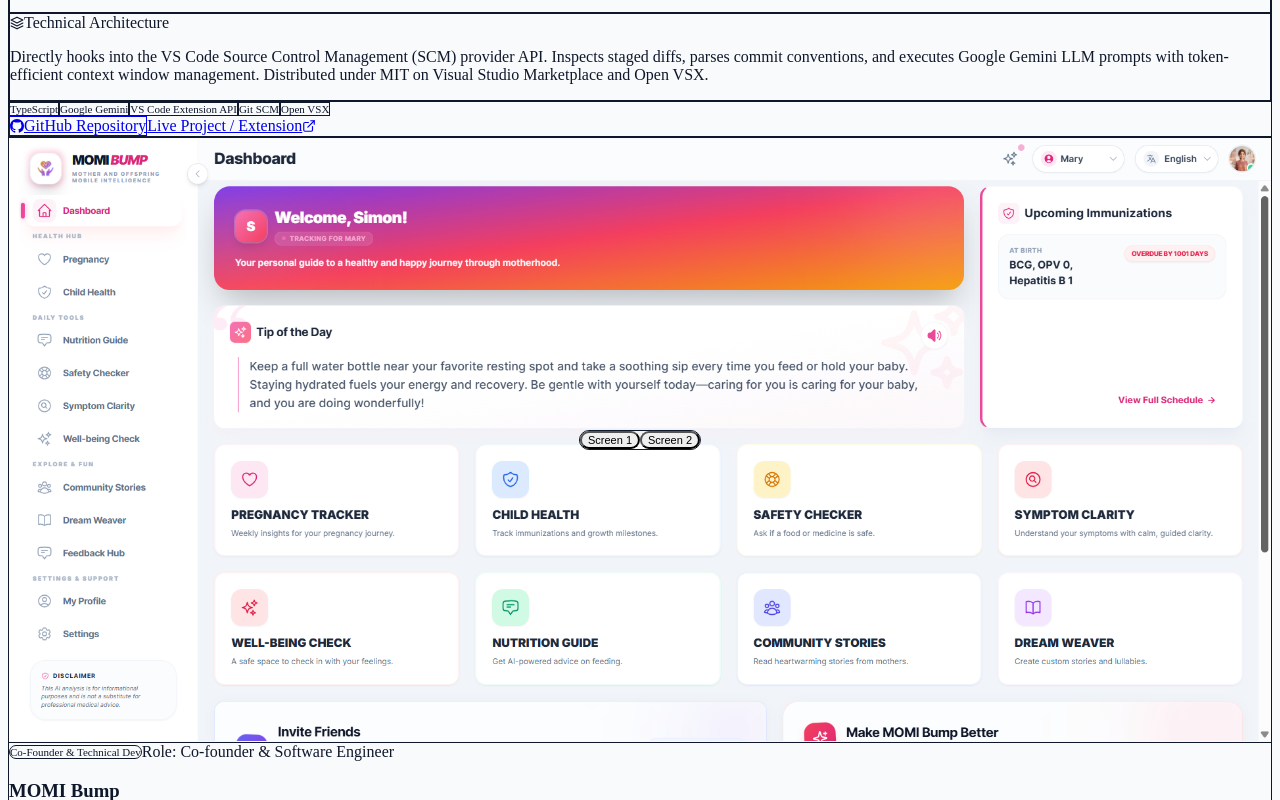
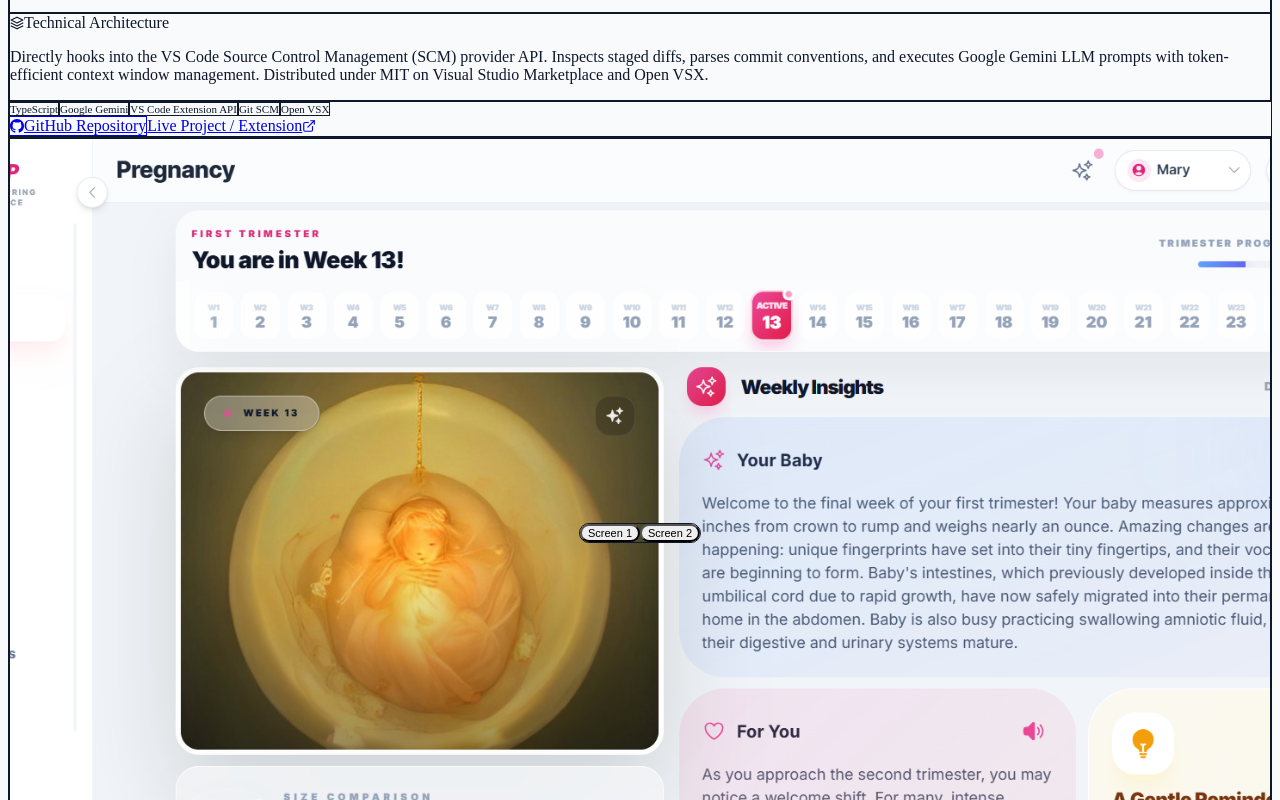
Before and after one commit to symon9/Portfolio, a Next.js app: page / in a window 1280 px wide. Shown: the part 2880-3680 px from the top of the page. Built offline with nearby package versions, Linux system fonts and the light colour scheme.

Commit message:
feat(projects): add auto-rotating screenshot slideshow and theme-optimized tabs

```diff
--- a/app/components/homepage/projects/index.jsx
+++ b/app/components/homepage/projects/index.jsx
@@ -1,6 +1,6 @@
 "use client";
 
-import { useState } from "react";
+import { useState, useEffect } from "react";
 import Image from "next/image";
 import Link from "next/link";
 import { projectsData } from "@/utils/data/projects-data";
@@ -17,6 +17,26 @@
 export default function Projects() {
   const [activeCategory, setActiveCategory] = useState("all");
   const [selectedImages, setSelectedImages] = useState({});
+
+  useEffect(() => {
+    const multiImageProjects = projectsData.filter(
+      (p) => p.images && p.images.length > 1
+    );
+    if (multiImageProjects.length === 0) return;
+
+    const timer = setInterval(() => {
+      setSelectedImages((prev) => {
+        const next = { ...prev };
+        multiImageProjects.forEach((p) => {
+          const currentIdx = next[p.id] ?? 0;
+          next[p.id] = (currentIdx + 1) % p.images.length;
+        });
+        return next;
+      });
+    }, 3800);
+
+    return () => clearInterval(timer);
+  }, []);
 
   const filteredProjects =
     activeCategory === "all"
@@ -78,18 +98,44 @@
                         const currentSrc = project.images ? project.images[activeIdx] || project.images[0] : project.image;
                         return (
                           <>
+                            {project.images && project.images.length > 1 ? (
+                              <div className="relative w-full aspect-[16/10] overflow-hidden rounded-xl border border-slate-200/80 dark:border-white/10 shadow-lg dark:shadow-2xl">
+                                {project.images.map((imgSrc, idx) => {
+                                  const isActive = activeIdx === idx;
+                                  return (
+                                    <Image
+                                      key={imgSrc}
+                                      src={imgSrc}
+                                      alt={`${project.name} preview ${idx + 1}`}
+                                      fill
+                                      sizes="(max-width: 1024px) 100vw, 50vw"
+                                      className={`object-cover object-top transition-all duration-700 ease-in-out ${
+                                        isActive
+                                          ? "opacity-100 scale-100 z-10"
+                                          : "opacity-0 scale-[1.02] pointer-events-none z-0"
+                                      }`}
+                                      priority={idx === 0}
+                                    />
+                                  );
+                                })}
+                              </div>
+                            ) : (
                               <Image
                                 src={currentSrc}
-                              alt={`${project.name} preview ${activeIdx + 1}`}
+                                alt={project.name}
                                 width={900}
                                 height={550}
                                 unoptimized={currentSrc?.endsWith(".gif")}
                                 className="w-full h-auto object-cover rounded-xl border border-slate-200/80 dark:border-white/10 shadow-lg dark:shadow-2xl transition-transform duration-500 group-hover:scale-[1.02]"
                                 priority={project.id === "codemind-ai"}
                               />
+                            )}
+
                             {project.images && project.images.length > 1 && (
-                              <div className="absolute bottom-5 left-1/2 -translate-x-1/2 flex items-center gap-1.5 p-1 rounded-full bg-slate-950/80 dark:bg-black/80 backdrop-blur-md border border-white/15 shadow-xl z-10">
-                                {project.images.map((img, idx) => (
+                              <div className="absolute bottom-5 left-1/2 -translate-x-1/2 flex items-center gap-1.5 p-1 rounded-full bg-white/90 dark:bg-[#0c0e17]/90 backdrop-blur-md border border-slate-300/80 dark:border-white/15 shadow-lg dark:shadow-2xl z-20">
+                                {project.images.map((img, idx) => {
+                                  const isCurrent = activeIdx === idx;
+                                  return (
                                     <button
                                       key={img}
                                       type="button"
@@ -97,15 +143,21 @@
                                         e.stopPropagation();
                                         setSelectedImages((prev) => ({ ...prev, [project.id]: idx }));
                                       }}
-                                    className={`text-[11px] font-mono px-3 py-1 rounded-full transition-all ${
-                                      activeIdx === idx
+                                      className={`text-[11px] font-mono px-3 py-1 rounded-full transition-all flex items-center gap-1.5 ${
+                                        isCurrent
                                           ? "bg-indigo-600 text-white font-semibold shadow-sm"
-                                        : "text-slate-300 hover:text-white hover:bg-white/10"
+                                          : "text-slate-600 dark:text-slate-300 hover:text-slate-900 dark:hover:text-white hover:bg-slate-200/70 dark:hover:bg-white/10"
                                       }`}
                                     >
-                                    Screen {idx + 1}
+                                      <span
+                                        className={`w-1.5 h-1.5 rounded-full ${
+                                          isCurrent ? "bg-white animate-pulse" : "bg-slate-400 dark:bg-slate-500"
+                                        }`}
+                                      />
+                                      <span>Screen {idx + 1}</span>
                                     </button>
-                                ))}
+                                  );
+                                })}
                               </div>
                             )}
                           </>
```
Lines whose indentation alone changed are shown as unchanged.
